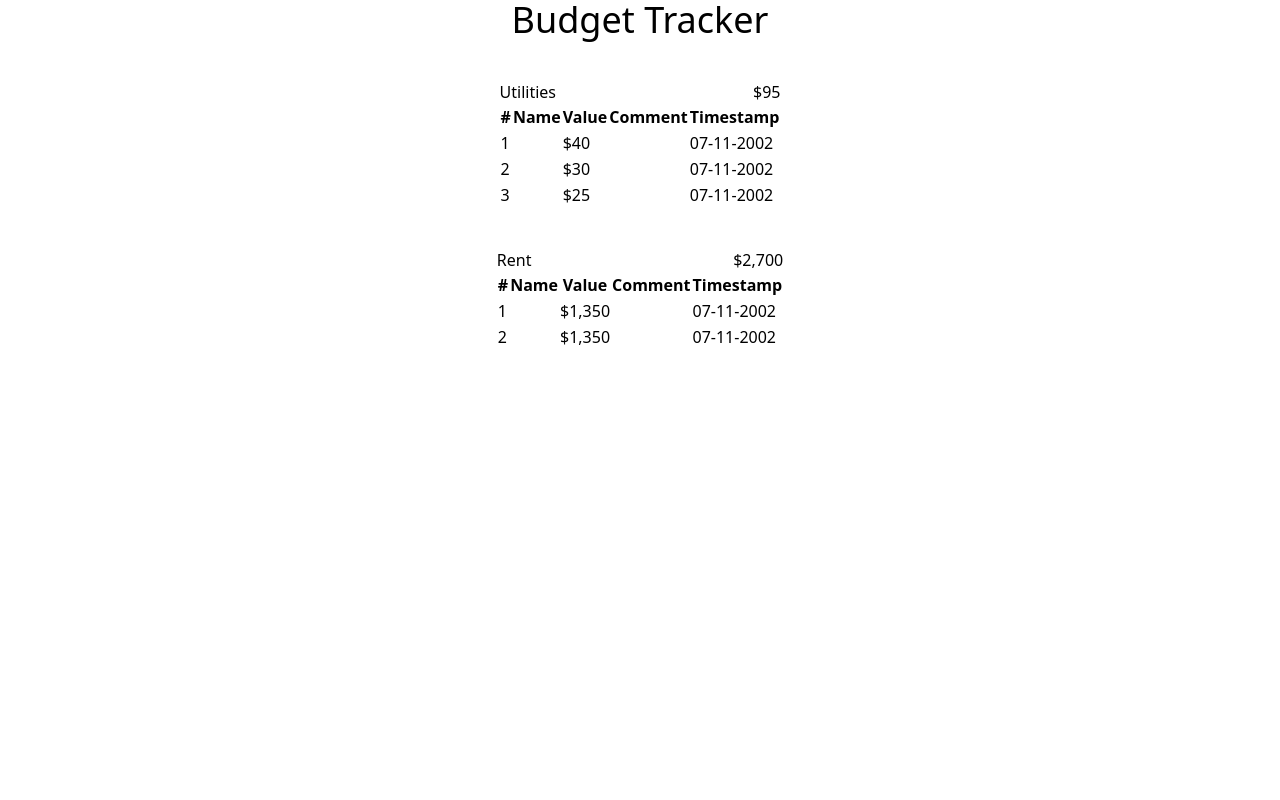
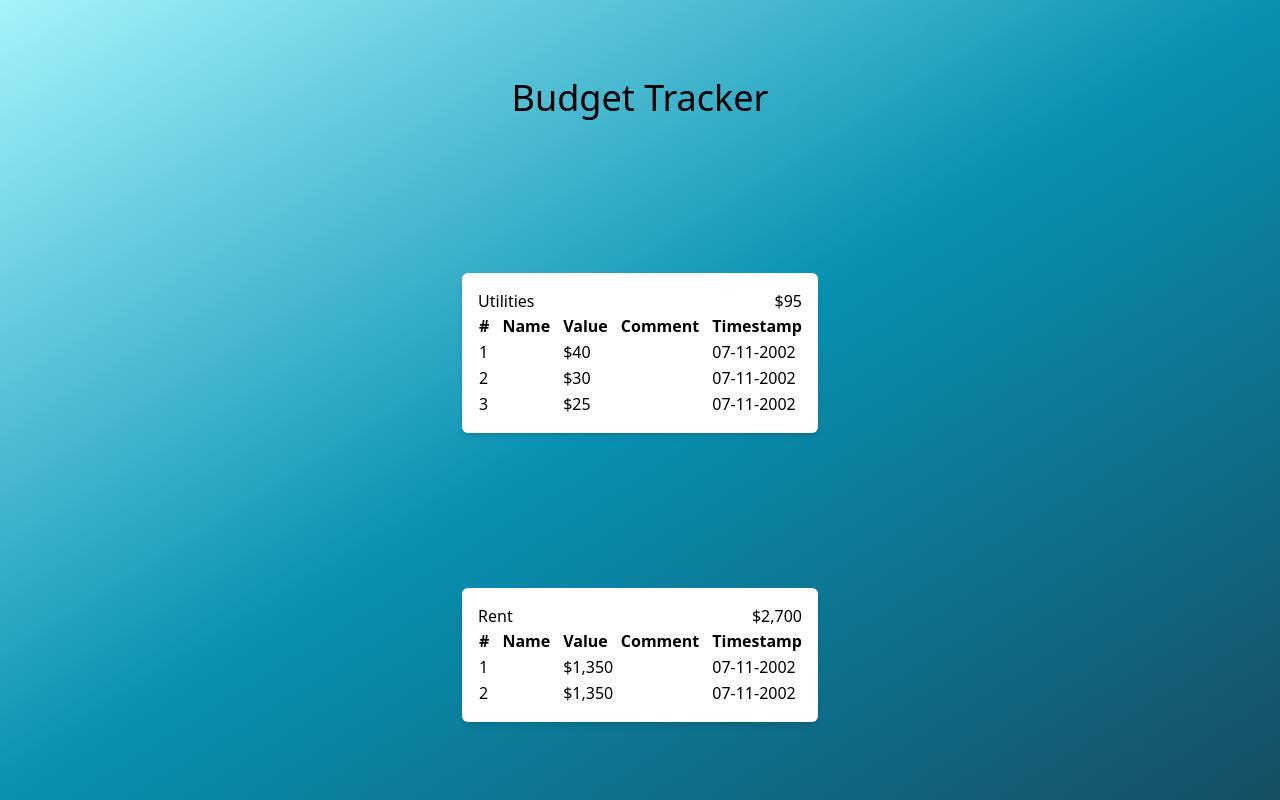
Before and after one commit to ProgrammingAStorm/budget-manager, a Next.js app: page / in a window 1280 px wide. Built offline with nearby package versions, Linux system fonts and the light colour scheme; data requests are answered from the project's data file.

Commit message:
Added Minor Stylings For Visual Ease

```diff
--- a/app/layout.tsx
+++ b/app/layout.tsx
@@ -13,7 +13,9 @@ export default function RootLayout({
 }>) {
   return (
     <html lang="en">
-      <body className="grid place-items-center">{children}</body>
+      <body className="grid place-items-center bg-gradient-to-tl from-cyan-900 via-cyan-600 to-cyan-200 min-h-screen w-svw">
+        {children}
+      </body>
     </html>
   );
 }
--- a/app/page.tsx
+++ b/app/page.tsx
@@ -22,7 +22,10 @@ function MapToCategories({ category, transactions }: TransactionsByCategory) {
     .reduce((prev, cur) => prev + cur);
 
   return (
-    <section key={category.id} className="mt-10">
+    <section
+      key={category.id}
+      className="p-4 shadow-md rounded-md bg-white max-w-full"
+    >
       <h2 className="flex justify-between">
         <span>{category.name}</span>{" "}
         <span>{"$" + transactionTotal.toLocaleString()}</span>
--- a/components/common/table/index.tsx
+++ b/components/common/table/index.tsx
@@ -28,7 +28,7 @@ export default async function Table<T>({
     <table>
       <thead>
         <tr>
-          <th>#</th>
+          <th className="pr-3">#</th>
           {headers.map(ToHeader)}
         </tr>
       </thead>
@@ -39,7 +39,11 @@ export default async function Table<T>({
 }
 
 function ToHeader(header: string, index: number) {
-  return <th key={index}>{header}</th>;
+  return (
+    <th key={index} className="pr-3 last:pr-0">
+      {header}
+    </th>
+  );
 }
 
 function DataToRow(data: string[], index: number) {
```
